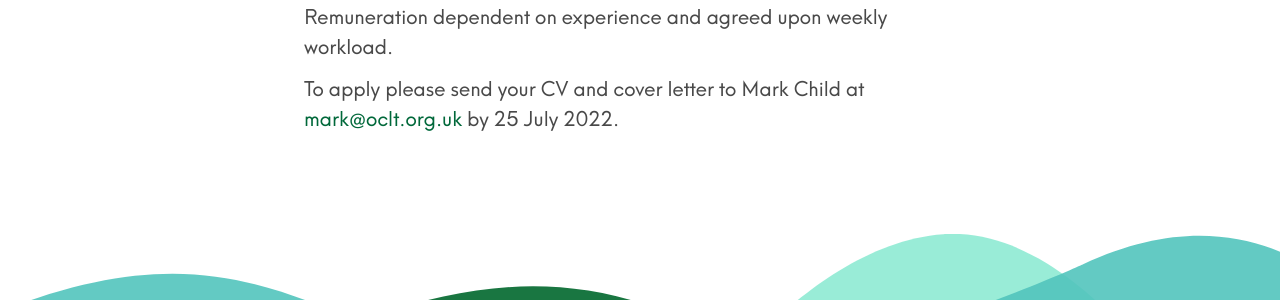
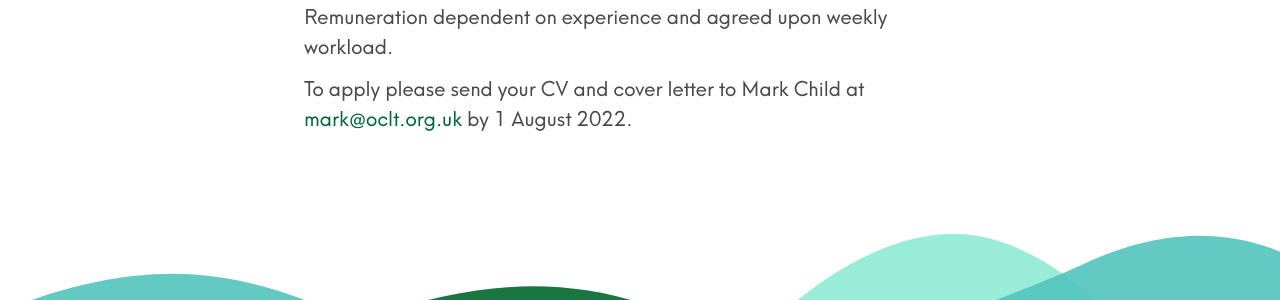
Before and after one commit to johnpuddephatt/oclt, a Jekyll site: the page built from _posts/2022-07-11-we-are-hiring.md, in a window 1280 px wide and 900 px high, scrolled down 2087 px. Shown: the part 299-599 px from the top of the window. Built offline with Jekyll 4.4.1, drawn with Linux system fonts in a browser that asks for light colours.

Commit message:
Update from Forestry.io Oxfordshire CLT updated _posts/2022-07-11-we-are-hiring.md

```diff
--- a/_posts/2022-07-11-we-are-hiring.md
+++ b/_posts/2022-07-11-we-are-hiring.md
@@ -47,4 +47,4 @@ We have a detailed Comms Plan which gives more detail about all these actions. W
 
 Remuneration dependent on experience and agreed upon weekly workload.
 
-To apply please send your CV and cover letter to Mark Child at [mark@oclt.org.uk](mailto:mark@oclt.org.uk) by 25 July 2022.
+To apply please send your CV and cover letter to Mark Child at [mark@oclt.org.uk](mailto:mark@oclt.org.uk) by 1 August 2022.
```
